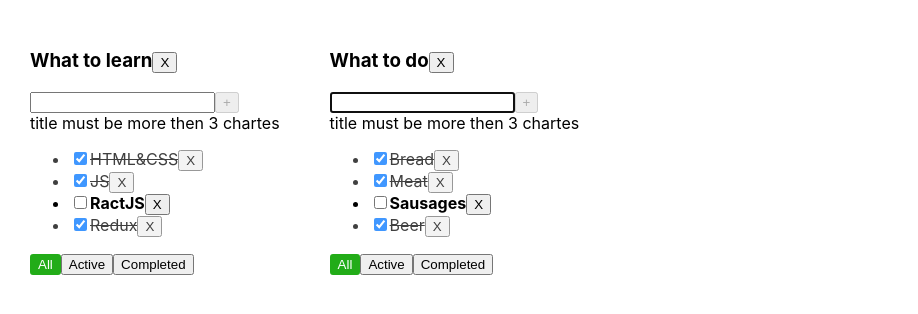
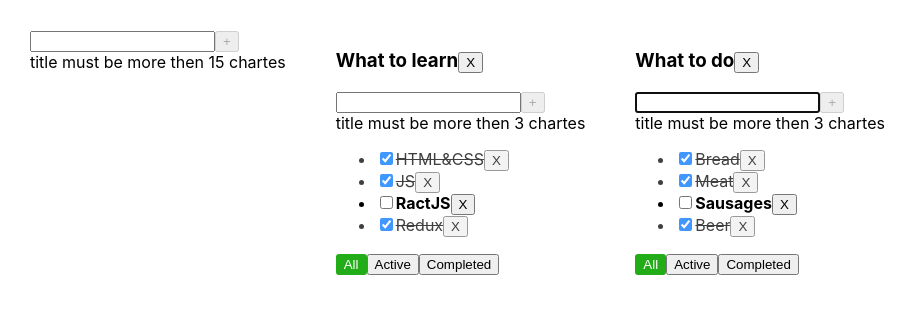
Before and after one commit to VladSkij/Lessons, a React (Vite) app: page / in a window 1280 px wide. Shown: the top 314 px of the page, without its empty margins (0-918 px from the left). Built offline with nearby package versions, Linux system fonts and the light colour scheme.

Commit message:
Add new to do list functional , add title, tasks & to do list changer

```diff
--- a/src/App.tsx
+++ b/src/App.tsx
@@ -2,6 +2,7 @@ import './App.css'
 import TodolistItem from "./TodolistItem.tsx";
 import {useState} from "react";
 import {v1} from "uuid";
+import {CreateItemForm} from "./CreateItemForm.tsx";
 
 export type ToDoListType = {
     todolistId: string;
@@ -49,6 +50,42 @@ export const App = () => {
 
 
     //Logic
+    //To do lists CRUD
+    const createToDoList = (title:ToDoListType['title'])=>{
+        //1.Иммутабельно создаем новое состояние
+       const newToDoListId = v1();
+        const newToDoList: ToDoListType ={
+            todolistId:newToDoListId,
+            title:title,
+            filter:"all"
+        }
+        const nextState:ToDoListType[] = [...toDoLists, newToDoList];
+        setToDoLists(nextState)
+        setTask({...tasks, [newToDoListId]:[]});
+    }
+    const changeTodolistFilter = (newFilterValue: FilterValuesType, toDoListId: ToDoListType['todolistId']) => {
+        //1.Иммутабельно создаем новое состояние
+        const nextState: ToDoListType[] = toDoLists.map(tl => tl.todolistId === toDoListId ? {...tl, filter: newFilterValue} : tl);
+        //2.Передаем новое состояние которое реакт сравнивает для обновления его визуализации
+        setToDoLists(nextState)
+    }
+    const delateToDoList = (toDoListId: ToDoListType['todolistId']) => {
+        //1.Иммутабельно создаем новое состояние
+        const nextState: ToDoListType[] = toDoLists.filter(tl => tl.todolistId !== toDoListId);
+        //2.Передаем новое состояние которое реакт сравнивает для обновления его визуализации
+        setToDoLists(nextState)
+        const copyTasksState = {...tasks};
+        delete copyTasksState[toDoListId];
+        setTask(copyTasksState);
+    }
+    const changeToDoListTitle = (newToDoListTitle: ToDoListType['title'], toDoListId: ToDoListType['todolistId']) =>{
+        //1.Иммутабельно создаем новое состояние
+        const nextState: ToDoListType[] = toDoLists.map(tl => tl.todolistId === toDoListId ? {...tl, title: newToDoListTitle} : tl);
+        //2.Передаем новое состояние которое реакт сравнивает для обновления его визуализации
+        setToDoLists(nextState)
+    }
+
+    //Tasks CRUD
     const deleteTask = (taskId: TaskType["id"], toDoListId: ToDoListType['todolistId']) => {
         //1.Иммутабельно создаем новое состояние
         // const taskToDelate = (tasks[toDoListId])
@@ -64,7 +101,6 @@ export const App = () => {
         //2.Передаем новое состояние которое реакт сравнивает для обновления его визуализации
         setTask(nextState);
     }
-
     const createTask = (title: TaskType["title"], toDoListId: ToDoListType['todolistId']) => {
         //1.Иммутабельно создаем новое состояние
         //create new task
@@ -80,33 +116,23 @@ export const App = () => {
         //2.Передаем новое состояние которое реакт сравнивает для обновления его визуализации
         setTask(nextState);
     }
-
     const updateTask = (taskId: TaskType["id"], newTaskStatus: TaskType["isDone"], toDoListId: ToDoListType['todolistId']) => {
         //1.Иммутабельно создаем новое состояние
         const nextState: TasksStateType = {
             ...tasks,
             [toDoListId]: tasks[toDoListId].map(t => t.id === taskId ? {...t, isDone: newTaskStatus} : t)
         }
-
         //2.Передаем новое состояние которое реакт сравнивает для обновления его визуализации
         setTask(nextState);
     }
-
-    const changeTodolistFilter = (newFilterValue: FilterValuesType, toDoListId: ToDoListType['todolistId']) => {
+    const changeTaskTitle = (taskId: TaskType["id"], newTaskTitle: TaskType["title"], toDoListId: ToDoListType['todolistId'])=>{
         //1.Иммутабельно создаем новое состояние
-        const nextState: ToDoListType[] = toDoLists.map(tl => tl.todolistId === toDoListId ? {...tl, filter: newFilterValue} : tl);
+        const nextState: TasksStateType = {
+            ...tasks,
+            [toDoListId]: tasks[toDoListId].map(t => t.id === taskId ? {...t, title: newTaskTitle} : t)
+        }
         //2.Передаем новое состояние которое реакт сравнивает для обновления его визуализации
-        setToDoLists(nextState)
-    }
-
-    const delateToDoList = (toDoListId: ToDoListType['todolistId']) => {
-        //1.Иммутабельно создаем новое состояние
-        const nextState: ToDoListType[] = toDoLists.filter(tl => tl.todolistId !== toDoListId);
-        //2.Передаем новое состояние которое реакт сравнивает для обновления его визуализации
-        setToDoLists(nextState)
-        const copyTasksState = {...tasks};
-        delete copyTasksState[toDoListId];
-        setTask(copyTasksState);
+        setTask(nextState);
     }
 
     //UI
@@ -129,7 +155,9 @@ export const App = () => {
                 title={tl.title}
                 tasks={getFiltredTasksForRender(tasks[tl.todolistId], tl.filter)}
                 filter={tl.filter}
+                changeTaskTitle={changeTaskTitle}
 
+                changeToDoListTitle = {changeToDoListTitle}
                 createTask={createTask}
                 deleteTask={deleteTask}
                 changeTodolistFilter={changeTodolistFilter}
@@ -141,6 +169,7 @@ export const App = () => {
 
     return (
         <div className="app">
+            <CreateItemForm createItem={createToDoList} maxTitleLength={10} minTitleLength={15} />
             {toDoListsComponents}
         </div>
     )
--- /dev/null
+++ b/src/CreateItemForm.tsx
@@ -0,0 +1,54 @@
+import {Button} from "./Button.tsx";
+import {ChangeEvent, KeyboardEvent, useState} from "react";
+
+type PropsType = {
+    // createItemHandle:(newItemTitle:string)=>void,
+    createItem:(newItemTitle:string)=>void,
+    maxTitleLength: number,
+    minTitleLength: number,
+}
+
+export const CreateItemForm = ({createItem, maxTitleLength, minTitleLength}:PropsType) => {
+    const [itemTitle, setItemTitle] = useState("");
+    const [error, setError] = useState(false);
+    const changeItemTitleHandler = (e: ChangeEvent<HTMLInputElement>) => {
+        error && setError(false);
+        setItemTitle(e.currentTarget.value)
+    }
+    const onKeyDownCreateItemHandler = (e: KeyboardEvent<HTMLInputElement>) => {
+        if (e.key === "Enter" && itemTitle.length >=minTitleLength && itemTitle.length < maxTitleLength) {
+            createItemHandler();
+        }
+    }
+
+    const createItemHandler = () => {
+        const trimmedTaskTitle = itemTitle.trim();
+        if (trimmedTaskTitle) {
+            createItem(itemTitle);
+        } else {
+            setError(true);
+        }
+
+        setItemTitle("");
+    }
+
+    return (
+        <div>
+            <input
+                autoFocus={true}
+                value={itemTitle}
+                onChange={changeItemTitleHandler}
+                onKeyDown={onKeyDownCreateItemHandler}
+                className={error ? "error" : ""}
+            />
+            <Button title="+"
+                    onClickFunction={createItemHandler}
+                    disabled={itemTitle.length < minTitleLength || itemTitle.length > maxTitleLength}
+            />
+            {!error && itemTitle.length < minTitleLength && <div>title must be more then {minTitleLength} chartes</div>}
+            {!error && itemTitle.length >= minTitleLength && itemTitle.length < maxTitleLength && <div>title must be less then 10 chartes</div>}
+            {itemTitle.length >= maxTitleLength && <div style={{color: "red"}}>Max title length is {maxTitleLength} chartes</div>}
+            {error && <div style={{color: "red"}}>Title is requared</div>}
+        </div>
+    );
+};
--- /dev/null
+++ b/src/EditableSpan.tsx
@@ -0,0 +1,29 @@
+import {ChangeEvent, useState} from "react";
+
+type PropsType = {
+    title: string,
+    changeTitle: (NewTitle: string) => void,
+}
+
+export const EditableSpan = ({title, changeTitle}:PropsType) => {
+    const [editMode, setEditMode] =useState(false)
+    const [itemTitle, setItemTitle] = useState(title);
+
+    const onEditMode = ()=>setEditMode(true)
+    const offEditMode = ()=>{
+        changeTitle(itemTitle);
+        setEditMode(false)
+    }
+    const changeItemTitleHandler = (e: ChangeEvent<HTMLInputElement>) => {
+        setItemTitle(e.currentTarget.value)
+    }
+    return (
+        editMode?
+            <input
+                autoFocus
+                onBlur={offEditMode}
+                value={itemTitle}
+                onChange={changeItemTitleHandler}/>:
+            <span onDoubleClick={onEditMode}>{title}</span>
+    );
+};
--- a/src/TodolistItem.tsx
+++ b/src/TodolistItem.tsx
@@ -1,14 +1,16 @@
 import {FilterValuesType, TaskType, ToDoListType} from "./App.tsx";
 import {Button} from "./Button.tsx";
-import {ChangeEvent, useState} from "react";
-import {KeyboardEvent} from "react";
-// import {useRef} from "react";
+import {ChangeEvent} from "react";
+import {CreateItemForm} from "./CreateItemForm.tsx";
+import {EditableSpan} from "./EditableSpan.tsx";
 
 type TodolistPropsType = {
     title: string
     tasks: TaskType[]
     filter: FilterValuesType
     todolistId: string
+    changeTaskTitle: (taskId: TaskType["id"], newTaskTitle: TaskType["title"], toDoListId: ToDoListType['todolistId'])=> void
+    changeToDoListTitle:(newToDoListTitle: ToDoListType['title'], toDoListId: ToDoListType['todolistId'])=>void
     createTask: (title: TaskType["title"], toDoListId: ToDoListType['todolistId']) => void
     deleteTask: (taskId: TaskType["id"], toDoListId: ToDoListType['todolistId']) => void
     changeTodolistFilter: (newFilterValue: FilterValuesType, toDoListId: ToDoListType['todolistId']) => void
@@ -23,68 +25,36 @@ const TodolistItem = ({
                           tasks,
                           filter,
                           todolistId,
+                          changeTaskTitle,
                           createTask,
                           deleteTask,
                           updateTask,
                           changeTodolistFilter,
-                                 delateToDoList
+                          delateToDoList,
+                          changeToDoListTitle
                       }: TodolistPropsType) => {
 
-    // const taskTitleRef = useRef<HTMLInputElement>(null);
-    const [taskTitle, setTaskTitle] = useState("");
-    const [error, setError] = useState(false);
-
-    const onKeyDownCreateTaskHandler = (e: KeyboardEvent<HTMLInputElement>) => {
-        if (e.key === "Enter" && taskTitle.length >= 3 && taskTitle.length < 10) {
-            createTaskHandler()
-        }
+    const createTaskHandler = (taskTitle: TaskType['title']) => {
+        createTask(taskTitle, todolistId);
     }
 
-    const createTaskHandler = () => {
-        const trimmedTaskTitle = taskTitle.trim();
-        if (trimmedTaskTitle) {
-            createTask(taskTitle, todolistId);
-        } else {
-            setError(true);
-        }
-
-        setTaskTitle("");
-    }
-
-    const changeTaskHandler = (e: ChangeEvent<HTMLInputElement>) => {
-        error && setError(false);
-        setTaskTitle(e.currentTarget.value)
+    const changeToDoListTitleHandler = (newTitle:string)=>{
+        changeToDoListTitle(newTitle, todolistId)
     }
 
     return (
         <div>
             <h3>
-                {title}
-                <Button title={'X'} onClickFunction={()=>delateToDoList(todolistId)}/>
+                <EditableSpan title={title} changeTitle={changeToDoListTitleHandler}/>
+                <Button title={'X'} onClickFunction={() => delateToDoList(todolistId)}/>
             </h3>
-            <div>
-                <input
-                    autoFocus={true}
-                    value={taskTitle}
-                    onChange={changeTaskHandler}
-                    onKeyDown={onKeyDownCreateTaskHandler}
-                    className={error ? "error" : ""}
-                />
-                <Button title="+"
-                        onClickFunction={createTaskHandler}
-                        disabled={taskTitle.length < 3 || taskTitle.length > 10}
-                />
-                {!error && taskTitle.length < 3 && <div>title must be more then 3 chartes</div>}
-                {!error && taskTitle.length >= 3 && taskTitle.length < 10 &&
-                    <div>title must be less then 10 chartes</div>}
-                {taskTitle.length >= 10 && <div style={{color: "red"}}>Max title length is 10 chartes</div>}
-                {error && <div style={{color: "red"}}>Title is requared</div>}
-            </div>
+            <CreateItemForm createItem={createTaskHandler} maxTitleLength={10} minTitleLength={3}/>
             {tasks.length === 0 ? (<p>No tasks</p>) : (
                 <ul>
                     {
                         tasks.map((t: TaskType) => {
-                            const updateTaskHandler = (e: ChangeEvent<HTMLInputElement>) => updateTask(t.id, e.currentTarget.checked , todolistId)
+                            const updateTaskHandler = (e: ChangeEvent<HTMLInputElement>) => updateTask(t.id, e.currentTarget.checked, todolistId)
+                            const changeTaskTitleHandler = (newTitle:string)=> changeTaskTitle(t.id, newTitle, todolistId)
                             return (
                                 <li className={t.isDone ? "task-done" : "task-active"}>
                                     <input
@@ -92,7 +62,7 @@ const TodolistItem = ({
                                         checked={t.isDone}
                                         onChange={updateTaskHandler}
                                     />
-                                    <span>{t.title}</span>
+                                    <EditableSpan title={t.title} changeTitle={changeTaskTitleHandler}/>
                                     <Button title="X" onClickFunction={() => deleteTask(t.id, todolistId)}/>
                                 </li>
                             )
```
Lines whose indentation alone changed are shown as unchanged.
